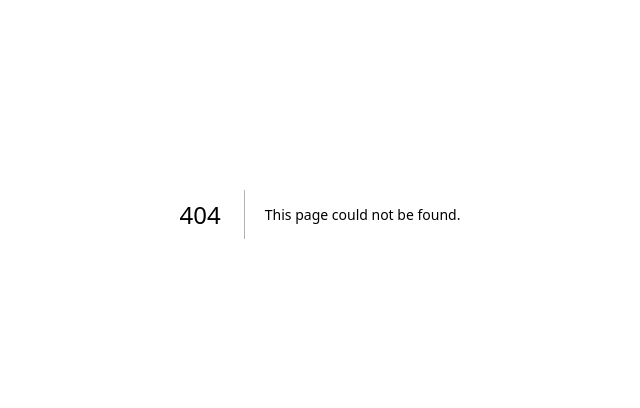
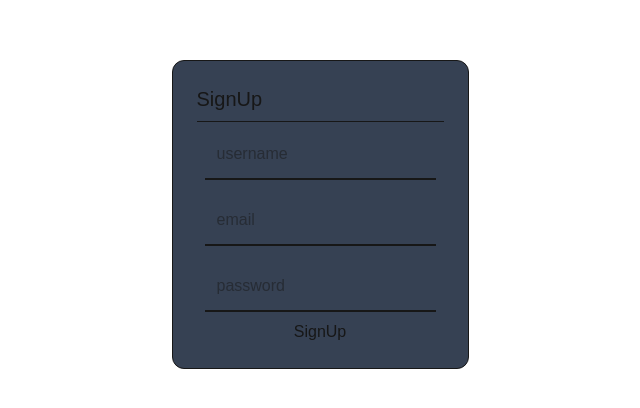
Before and after one commit to AnirbanKapil/social-media-project, a Next.js app: page /src/pages/signup in a window 1280 px wide. Before the commit this address had no page. Shown: the part 186-594 px from the top of the page, without its empty margins (320-960 px from the left). Built offline with nearby package versions, Linux system fonts and the light colour scheme.

Commit message:
feat: add SignUp page with Card component for user registration

```diff
--- /dev/null
+++ b/app/src/components/card.tsx
@@ -0,0 +1,13 @@
+
+import { type JSX } from "react";
+
+export function Card ({title,children} : {title : string , children : React.ReactNode}) : JSX.Element {
+          return (
+            <div className="flex flex-col justify-center h-screen w-auto items-center">
+                <div className="border p-6 bg-gray-700 rounded-xl">
+                      <h1 className="text-xl border-b pb-2">{title}</h1>
+                       {children}
+                </div>
+            </div>
+          )
+}
--- /dev/null
+++ b/app/src/pages/signup/page.tsx
@@ -0,0 +1,23 @@
+"use client"
+
+import { Card } from "../../components/card"
+
+
+
+
+
+
+export default  function SignUp () {
+      return (
+        <div className="">
+            <Card title="SignUp">
+              <div className="flex flex-col">
+                 <input className="m-2 p-3 border-b-2 " type="text" placeholder="username"/>
+                 <input className="m-2 p-3 border-b-2" type="text" placeholder="email"/>
+                 <input className="m-2 p-3 border-b-2" type="password" placeholder="password"/>
+                 <button className="cursor-pointer">SignUp</button>
+              </div>
+            </Card>
+        </div>
+      )
+}
```
